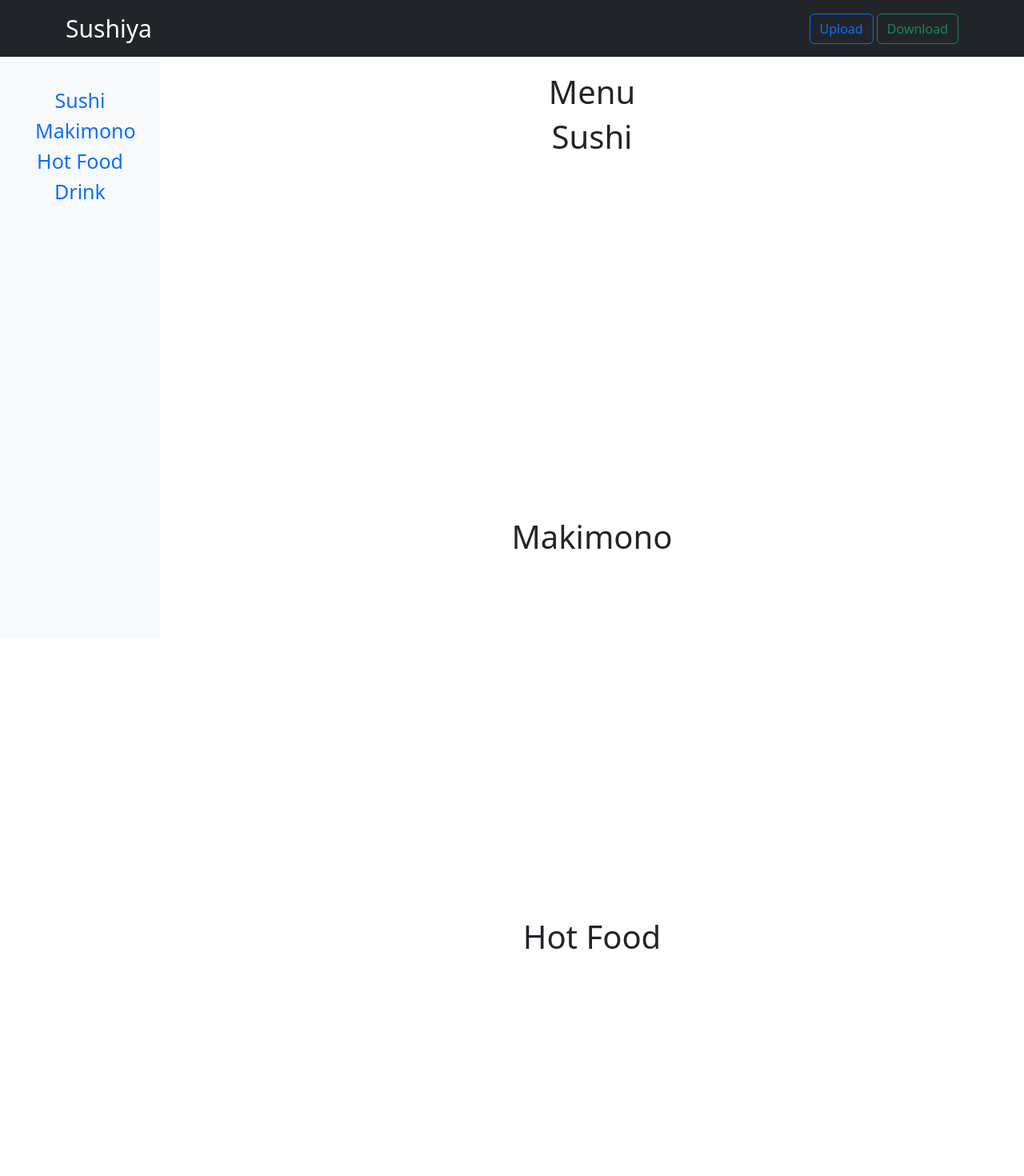
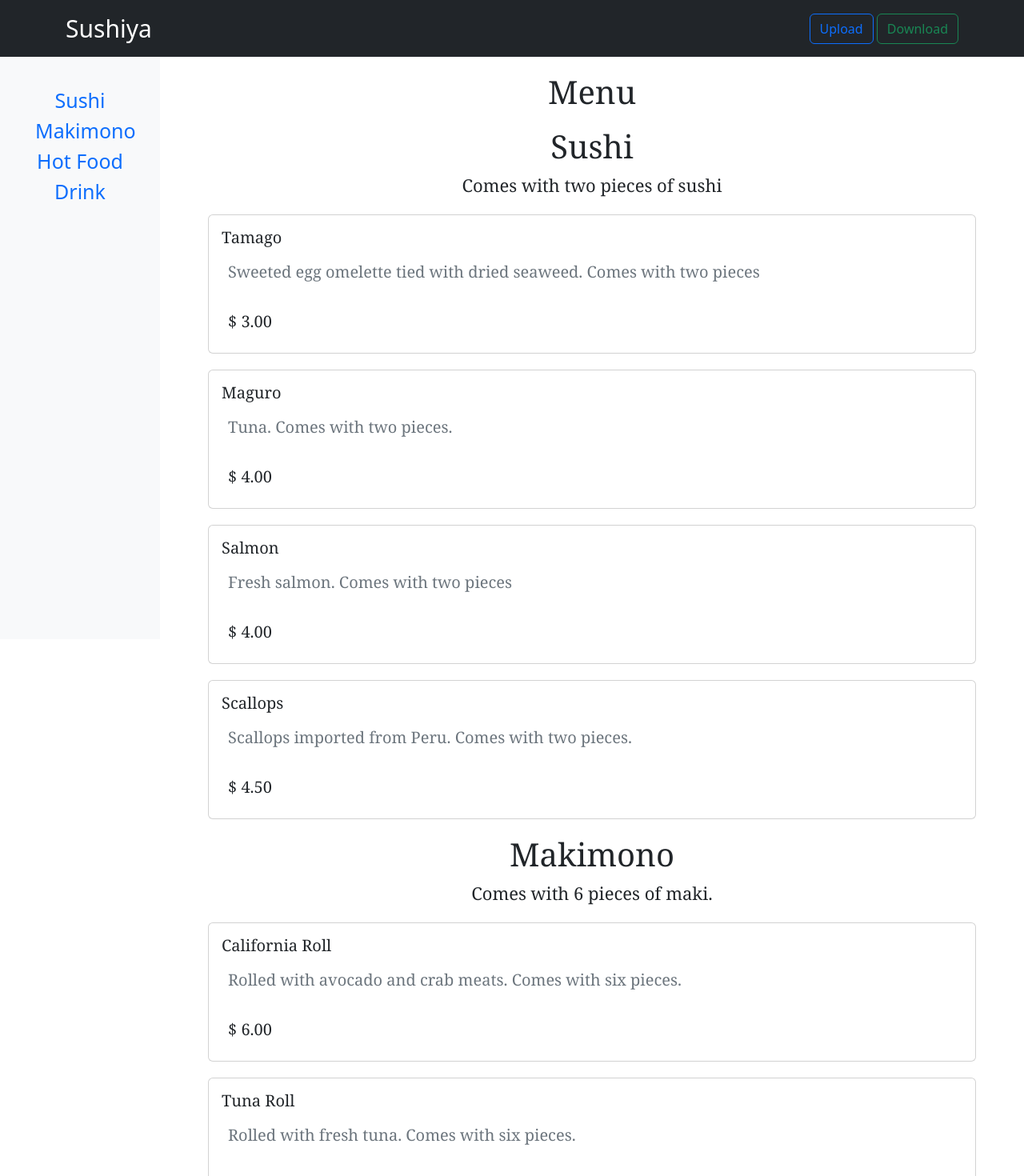
Before and after one commit to fasiha/menu-creator, a React (Create React App) app: page / in a window 1280 px wide. Shown: the top 1470 px of the page at 80% size. Built offline with nearby package versions, Linux system fonts and the light colour scheme.

Commit message:
Designed the item card style and made a logic to display menus from an object

```diff
--- a/src/components/Category.css
+++ b/src/components/Category.css
@@ -1,4 +1,14 @@
 .category {
+    font-family:Georgia, 'Times New Roman', Times, serif;
     font-size:35px;
-    height:500px;
+    margin:20px;
 }
+
+.cat {
+    font-weight:450;
+}
+
+.cat-desc{
+    font-size:22px;
+    font-weight:300;
+}
--- a/src/components/Category.js
+++ b/src/components/Category.js
@@ -1,11 +1,16 @@
 import './Category.css'
 import React from "react";
+import ItemCard from '../parts/ItemCard.js'
 
 const Category = props => {
-    const {category} = props
+    const {category,description,items,itemsDesc,prices} = props
     return (
         <div id={category} className='category'>
-            <h1>{category}</h1>
+            <h1 className='cat'>{category}</h1>
+            <p className='cat-desc'>{description && description}</p>
+            {items[category].map((item,index)=>(
+                <ItemCard key={index} item={item} itemsDesc={itemsDesc} prices={prices}/>
+            ))}
         </div>
         );
   };
--- a/src/components/Main.js
+++ b/src/components/Main.js
@@ -6,19 +6,63 @@ import Menu from "./Menu.js"
 // sample menu
 const info = {'restaurant':'Sushiya',
 'menu':{
-    'Categories': ['Sushi','Makimono','Hot Food','Drink']
-}}
+    'Categories': ['Sushi','Makimono','Hot Food','Drink'],
+    'descriptions': {
+    'Sushi': "Comes with two pieces of sushi",
+    'Makimono':"Comes with 6 pieces of maki.",
+    'Hot Food': "Various options from Japanese cookings.",
+    'Drink':''
+    },
+    "items": {
+        'Sushi':['Tamago','Maguro','Salmon','Scallops'],
+        'Makimono':['California Roll','Tuna Roll','Cucumber Roll'],
+        'Hot Food':['Karaage','Takoyaki','Miso Soup'],
+        'Drink':['Coca Cola','Fanta Orange','Water']
+    },
+    "items-desc":{
+        'Tamago':'Sweeted egg omelette tied with dried seaweed. Comes with two pieces',
+        'Maguro':'Tuna. Comes with two pieces.',
+        'Salmon':'Fresh salmon. Comes with two pieces',
+        'Scallops':'Scallops imported from Peru. Comes with two pieces.',
+        'California Roll':'Rolled with avocado and crab meats. Comes with six pieces.',
+        'Tuna Roll': 'Rolled with fresh tuna. Comes with six pieces.',
+        'Cucumber Roll':'Rolled with cucumber. Comes with six pieces.',
+        'Karaage': 'Deep fried chicken, marinated with ginger and garlic soysauce. Comes with six pieces.',
+        'Takoyaki':'Ocotopus ball with Bull-Dog Sauce. Comes with six pieces.',
+        'Coca Cola':'',
+        'Fanta Orange':'',
+        'Water':''
+    },
+    "prices":{
+        'Tamago':3,
+        'Maguro':4,
+        'Salmon':4,
+        'Scallops':4.5,
+        'California Roll':6,
+        'Tuna Roll': 6,
+        'Cucumber Roll':5,
+        'Karaage': 8,
+        'Takoyaki':8,
+        'Miso Soup':3,
+        'Coca Cola':2,
+        'Fanta Orange':2,
+        'Water':2
+    }
+}
+}
 
-// const test = {'Sushi':{
-//     'Items':{''}
-// }}
 
 const Main = props => {
     const [categories,setCategories] = useState(info['menu']['Categories'])
     return (
         <div className='main'>
             <Sidebar setCategories = {setCategories} categories={categories}/>
-            <Menu categories={categories}/>
+            <Menu categories={categories}
+                  descriptions={info['menu']['descriptions']}
+                  items = {info['menu']['items']}
+                  itemsDesc= {info['menu']['items-desc']}
+                  prices = {info['menu']['prices']}
+                  />
         </div>
         );
   };
--- a/src/components/Menu.css
+++ b/src/components/Menu.css
@@ -3,3 +3,11 @@
     margin-left:200px;
     padding:20px;
 }
+
+.header{
+    font-family:Georgia, 'Times New Roman', Times, serif;
+}
+
+.cat{
+    font-weight:450;
+}
--- a/src/components/Menu.js
+++ b/src/components/Menu.js
@@ -1,14 +1,19 @@
 import './Menu.css'
 import React from "react";
 import Category from "./Category.js"
+import ItemCard from "../parts/ItemCard"
 
 const Menu = props => {
-    const {categories} = props
+    const {categories,descriptions,items,itemsDesc,prices} = props
     return (
         <div className='menu'>
-            <h1>Menu</h1>
+            <h1 className='header'>Menu</h1>
             {categories.map((category,index)=>(
-                <Category key={index} category={category} />
+                <Category key={index} category={category}
+                description = {descriptions[category]}
+                items={items}
+                itemsDesc={itemsDesc}
+                prices={prices}/>
             ))}
         </div>
         );
--- /dev/null
+++ b/src/parts/ItemCard.css
@@ -0,0 +1,12 @@
+.card-text {
+    font-size:20px;
+}
+.card-body{
+    text-align:left;
+}
+.card-title{
+    font-weight:550;
+}
+.price {
+    font-weight:500;
+}
--- /dev/null
+++ b/src/parts/ItemCard.js
@@ -0,0 +1,20 @@
+import Card from 'react-bootstrap/Card';
+import './ItemCard.css'
+function ItemCard(props) {
+  const {item,itemsDesc,prices}=props
+  return (
+    <Card style={{ width: 'calc( 75 vw -200 px)', margin:'20px'}}>
+      <Card.Body>
+        <Card.Title>{item}</Card.Title>
+        <Card.Text className='text-muted p-2'>
+            {itemsDesc[item]}
+        </Card.Text>
+        <Card.Text className='p-2 price'>
+            $ {prices[item].toFixed(2)}
+        </Card.Text>
+      </Card.Body>
+    </Card>
+  );
+}
+
+export default ItemCard;
```
